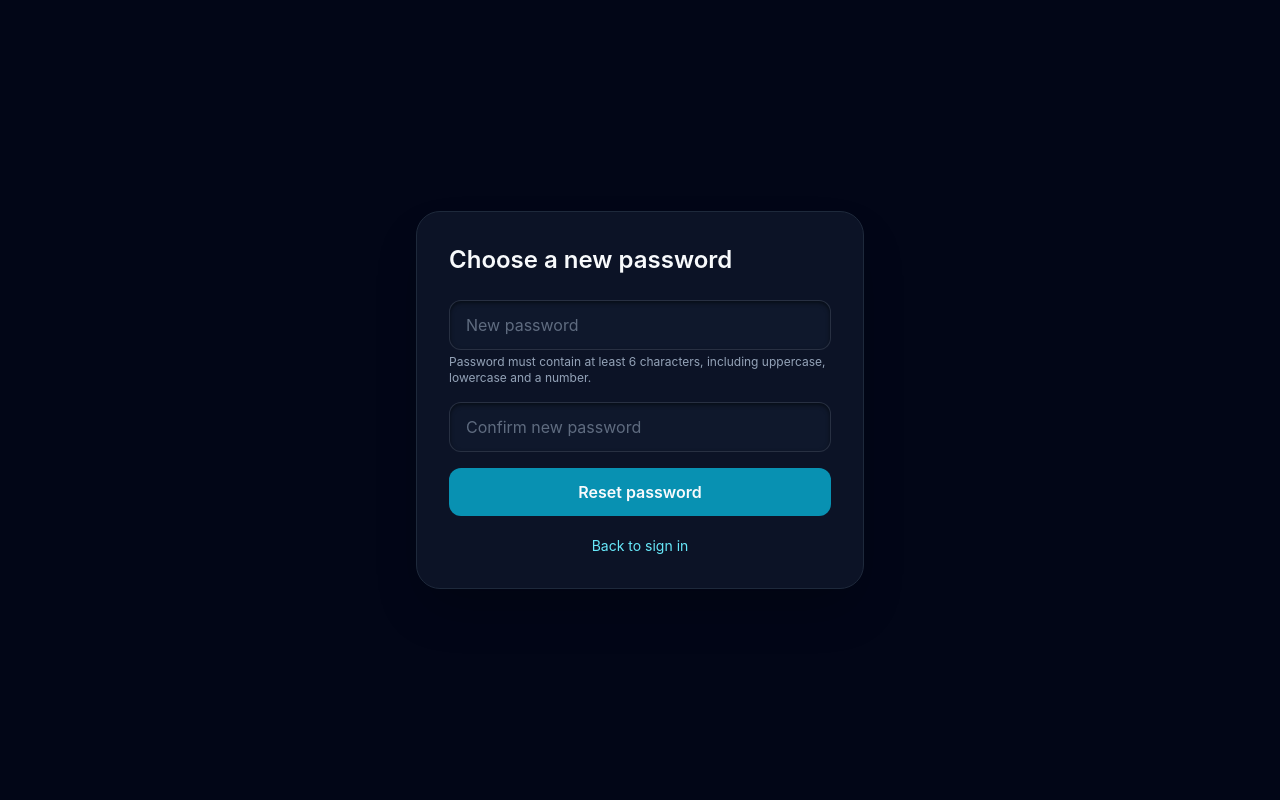
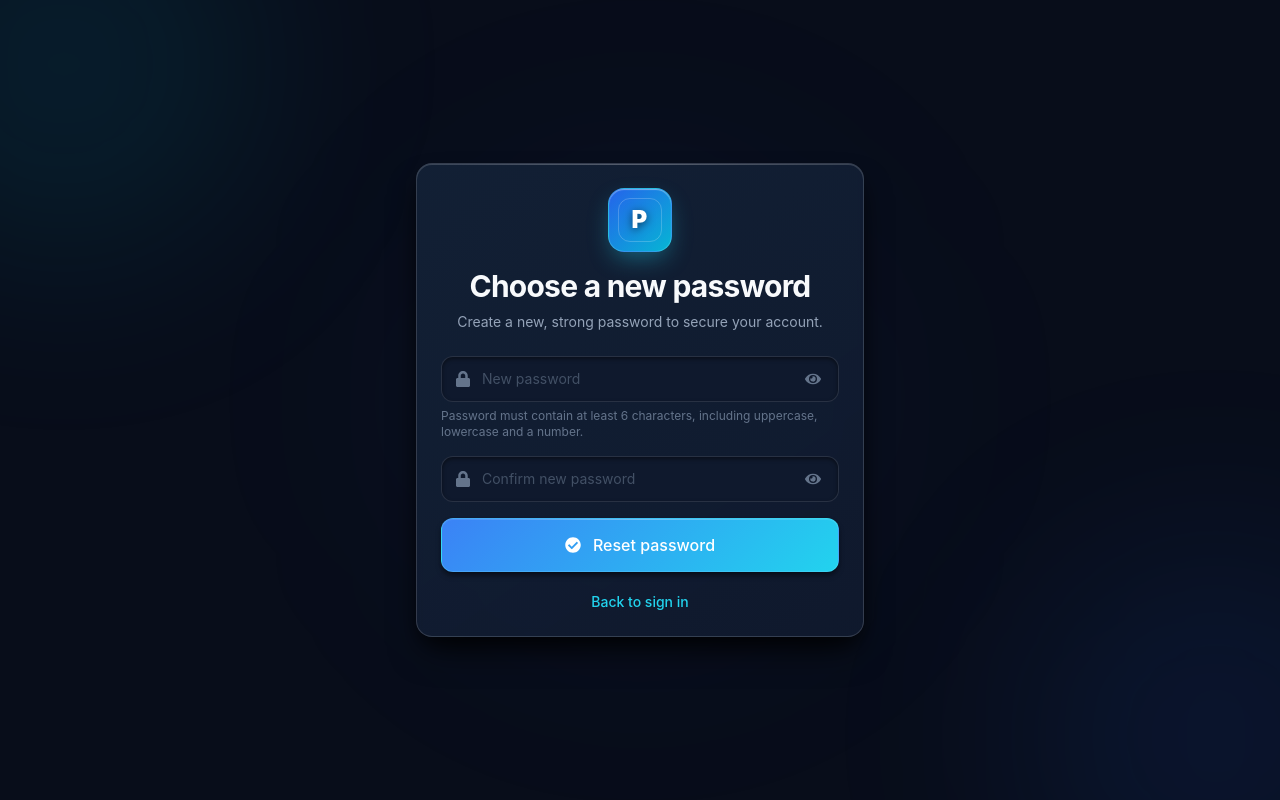
Before and after one commit to kpavith-dev/web-development-project, a React (Vite) app in the folder client/: page /reset-password in a window 1280 px wide. Built offline with nearby package versions, Linux system fonts and the light colour scheme; no server answers.

Commit message:
feat(auth): redesign password recovery flows with E2E coverage

```diff
--- a/client/src/pages/ForgotPasswordPage.jsx
+++ b/client/src/pages/ForgotPasswordPage.jsx
@@ -1,19 +1,101 @@
 import { useState } from 'react';
 import { Link } from 'react-router-dom';
+import { FaEnvelope, FaPaperPlane } from 'react-icons/fa';
 import { toast } from 'react-toastify';
 import api from '../services/api';
+import { Card3D, Input, Button, Badge } from '../components';
 
 const ForgotPasswordPage = () => {
   const [email, setEmail] = useState('');
   const [sending, setSending] = useState(false);
   const [sent, setSent] = useState(false);
+
   const submit = async (event) => {
     event.preventDefault();
     setSending(true);
-    try { await api.post('/auth/forgot-password', { email }); setSent(true); }
-    catch (error) { toast.error(error.response?.data?.message || 'Unable to request a reset link.'); }
-    finally { setSending(false); }
+    try {
+      await api.post('/auth/forgot-password', { email });
+      setSent(true);
+    } catch (error) {
+      toast.error(error.response?.data?.message || 'Unable to request a reset link.');
+    } finally {
+      setSending(false);
+    }
   };
-  return <div className="flex min-h-screen items-center justify-center bg-slate-950 px-4"><div className="w-full max-w-md rounded-3xl border border-slate-800 bg-slate-900/80 p-8 shadow-2xl"><h1 className="text-2xl font-semibold">Reset your password</h1><p className="mt-2 text-sm text-slate-400">Enter your email and we&apos;ll send a reset link if an eligible account exists.</p>{sent ? <p className="mt-6 rounded-xl bg-emerald-500/10 p-4 text-sm text-emerald-200">If an account exists for that email, a reset link has been sent.</p> : <form onSubmit={submit} className="mt-6 space-y-4"><input required type="email" autoComplete="email" value={email} onChange={(event) => setEmail(event.target.value)} className="input" placeholder="Email address" /><button disabled={sending} className="w-full rounded-xl bg-cyan-600 px-4 py-3 font-semibold disabled:opacity-60">{sending ? 'Sending…' : 'Send reset link'}</button></form>}<p className="mt-5 text-center text-sm text-slate-400"><Link to="/login" className="text-cyan-300">Back to sign in</Link></p></div></div>;
+
+  return (
+    <div className="relative flex min-h-screen items-center justify-center overflow-hidden bg-[#080D1A] px-4 py-12">
+      {/* Ambient cyan and blue glow */}
+      <div className="pointer-events-none absolute -top-32 -left-32 h-96 w-96 rounded-full bg-cyan-500/10 blur-[100px]" />
+      <div className="pointer-events-none absolute -bottom-32 -right-32 h-96 w-96 rounded-full bg-blue-600/10 blur-[100px]" />
+      <div className="pointer-events-none absolute top-1/2 left-1/2 -translate-x-1/2 -translate-y-1/2 h-[450px] w-[450px] rounded-full bg-primary-600/5 blur-[120px]" />
+
+      <Card3D className="relative z-10 w-full max-w-md border-white/10 shadow-3d-lg" elevation="lg">
+        {/* 3D Parking Logo & Header */}
+        <div className="mb-6 text-center">
+          <div className="mx-auto mb-4 flex h-16 w-16 items-center justify-center rounded-2xl bg-gradient-to-br from-blue-600 to-cyan-500 shadow-[0_10px_25px_-5px_rgba(34,211,238,0.4),inset_0_1px_1px_rgba(255,255,255,0.4)] border border-cyan-300/30">
+            <div className="flex h-11 w-11 items-center justify-center rounded-xl bg-canvas-deep/40 backdrop-blur-xs border border-white/20">
+              <span className="text-2xl font-black tracking-wider text-white drop-shadow-[0_2px_4px_rgba(0,0,0,0.6)]">
+                P
+              </span>
+            </div>
+          </div>
+          <h1 className="text-3xl font-bold tracking-tight text-text-main">Reset your password</h1>
+          <p className="mt-2 text-sm text-text-secondary">
+            Enter your email and we&apos;ll send a reset link if an eligible account exists.
+          </p>
+        </div>
+
+        {sent ? (
+          <div className="mt-6 rounded-2xl border border-emerald-500/30 bg-emerald-950/40 p-5 shadow-[0_0_20px_-3px_rgba(16,185,129,0.25)] backdrop-blur-sm animate-fadeIn">
+            <div className="mb-2">
+              <Badge variant="success" dot size="sm">
+                Request Sent
+              </Badge>
+            </div>
+            <p className="text-sm font-medium leading-relaxed text-emerald-200">
+              If an account exists for that email, a reset link has been sent.
+            </p>
+          </div>
+        ) : (
+          <form onSubmit={submit} className="mt-6 space-y-4">
+            <Input
+              type="email"
+              required
+              autoComplete="email"
+              placeholder="Email address"
+              aria-label="Email address"
+              value={email}
+              onChange={(event) => setEmail(event.target.value)}
+              leftIcon={<FaEnvelope className="text-text-muted" />}
+            />
+            <Button
+              type="submit"
+              fullWidth
+              variant="primary"
+              size="lg"
+              disabled={sending}
+              loading={sending}
+              loadingText="Sending…"
+              leftIcon={<FaPaperPlane />}
+            >
+              Send reset link
+            </Button>
+          </form>
+        )}
+
+        {/* Footer Navigation */}
+        <p className="mt-5 text-center text-sm text-text-secondary">
+          <Link
+            to="/login"
+            className="font-medium text-cyan-400 hover:text-cyan-300 hover:underline transition-colors"
+          >
+            Back to sign in
+          </Link>
+        </p>
+      </Card3D>
+    </div>
+  );
 };
+
 export default ForgotPasswordPage;
--- a/client/src/pages/ResetPasswordPage.jsx
+++ b/client/src/pages/ResetPasswordPage.jsx
@@ -1,12 +1,16 @@
 import { useState } from 'react';
 import { Link, useNavigate, useSearchParams } from 'react-router-dom';
+import { FaLock, FaEye, FaEyeSlash, FaCheckCircle } from 'react-icons/fa';
 import { toast } from 'react-toastify';
 import api from '../services/api';
+import { Card3D, Input, Button } from '../components';
 
 const ResetPasswordPage = () => {
   const [params] = useSearchParams();
   const navigate = useNavigate();
   const [form, setForm] = useState({ password: '', confirm: '' });
+  const [showPassword, setShowPassword] = useState(false);
+  const [showConfirm, setShowConfirm] = useState(false);
   const [saving, setSaving] = useState(false);
 
   const submit = async (event) => {
@@ -37,41 +41,103 @@ const ResetPasswordPage = () => {
   };
 
   return (
-    <div className="flex min-h-screen items-center justify-center bg-slate-950 px-4">
-      <div className="w-full max-w-md rounded-3xl border border-slate-800 bg-slate-900/80 p-8 shadow-2xl">
-        <h1 className="text-2xl font-semibold">Choose a new password</h1>
-        <form onSubmit={submit} className="mt-6 space-y-4">
+    <div className="relative flex min-h-screen items-center justify-center overflow-hidden bg-[#080D1A] px-4 py-12">
+      {/* Ambient cyan and blue glow */}
+      <div className="pointer-events-none absolute -top-32 -left-32 h-96 w-96 rounded-full bg-cyan-500/10 blur-[100px]" />
+      <div className="pointer-events-none absolute -bottom-32 -right-32 h-96 w-96 rounded-full bg-blue-600/10 blur-[100px]" />
+      <div className="pointer-events-none absolute top-1/2 left-1/2 -translate-x-1/2 -translate-y-1/2 h-[450px] w-[450px] rounded-full bg-primary-600/5 blur-[120px]" />
+
+      <Card3D className="relative z-10 w-full max-w-md border-white/10 shadow-3d-lg" elevation="lg">
+        {/* 3D Parking Logo & Header */}
+        <div className="mb-6 text-center">
+          <div className="mx-auto mb-4 flex h-16 w-16 items-center justify-center rounded-2xl bg-gradient-to-br from-blue-600 to-cyan-500 shadow-[0_10px_25px_-5px_rgba(34,211,238,0.4),inset_0_1px_1px_rgba(255,255,255,0.4)] border border-cyan-300/30">
+            <div className="flex h-11 w-11 items-center justify-center rounded-xl bg-canvas-deep/40 backdrop-blur-xs border border-white/20">
+              <span className="text-2xl font-black tracking-wider text-white drop-shadow-[0_2px_4px_rgba(0,0,0,0.6)]">
+                P
+              </span>
+            </div>
+          </div>
+          <h1 className="text-3xl font-bold tracking-tight text-text-main">Choose a new password</h1>
+          <p className="mt-2 text-sm text-text-secondary">
+            Create a new, strong password to secure your account.
+          </p>
+        </div>
+
+        {/* Reset Password Form */}
+        <form onSubmit={submit} className="space-y-4">
           <div>
-            <input
+            <Input
+              type={showPassword ? 'text' : 'password'}
               required
-              type="password"
               minLength="6"
               autoComplete="new-password"
+              placeholder="New password"
+              aria-label="New password"
               value={form.password}
               onChange={(event) => setForm({ ...form, password: event.target.value })}
-              className="input w-full"
-              placeholder="New password"
+              leftIcon={<FaLock className="text-text-muted" />}
+              rightElement={
+                <button
+                  type="button"
+                  onClick={() => setShowPassword((prev) => !prev)}
+                  className="p-1 text-text-muted hover:text-text-main focus:outline-none transition-colors"
+                  aria-label={showPassword ? 'Hide password' : 'Show password'}
+                >
+                  {showPassword ? <FaEyeSlash className="h-4 w-4" /> : <FaEye className="h-4 w-4" />}
+                </button>
+              }
             />
-            <p className="mt-1 text-xs text-slate-400">Password must contain at least 6 characters, including uppercase, lowercase and a number.</p>
+            <p className="mt-1.5 text-xs text-text-muted">
+              Password must contain at least 6 characters, including uppercase, lowercase and a number.
+            </p>
           </div>
-          <input
+
+          <Input
+            type={showConfirm ? 'text' : 'password'}
             required
-            type="password"
             minLength="6"
             autoComplete="new-password"
+            placeholder="Confirm new password"
+            aria-label="Confirm new password"
             value={form.confirm}
             onChange={(event) => setForm({ ...form, confirm: event.target.value })}
-            className="input w-full"
-            placeholder="Confirm new password"
+            leftIcon={<FaLock className="text-text-muted" />}
+            rightElement={
+              <button
+                type="button"
+                onClick={() => setShowConfirm((prev) => !prev)}
+                className="p-1 text-text-muted hover:text-text-main focus:outline-none transition-colors"
+                aria-label={showConfirm ? 'Hide confirm password' : 'Show confirm password'}
+              >
+                {showConfirm ? <FaEyeSlash className="h-4 w-4" /> : <FaEye className="h-4 w-4" />}
+              </button>
+            }
           />
-          <button disabled={saving} className="w-full rounded-xl bg-cyan-600 px-4 py-3 font-semibold disabled:opacity-60">
-            {saving ? 'Saving…' : 'Reset password'}
-          </button>
+
+          <Button
+            type="submit"
+            fullWidth
+            variant="primary"
+            size="lg"
+            disabled={saving}
+            loading={saving}
+            loadingText="Saving…"
+            leftIcon={<FaCheckCircle />}
+          >
+            Reset password
+          </Button>
         </form>
-        <p className="mt-5 text-center text-sm text-slate-400">
-          <Link to="/login" className="text-cyan-300">Back to sign in</Link>
+
+        {/* Footer Navigation */}
+        <p className="mt-5 text-center text-sm text-text-secondary">
+          <Link
+            to="/login"
+            className="font-medium text-cyan-400 hover:text-cyan-300 hover:underline transition-colors"
+          >
+            Back to sign in
+          </Link>
         </p>
-      </div>
+      </Card3D>
     </div>
   );
 };
```
Also changed, not shown: 1 other file (tests, documents, lock files or other folders).
